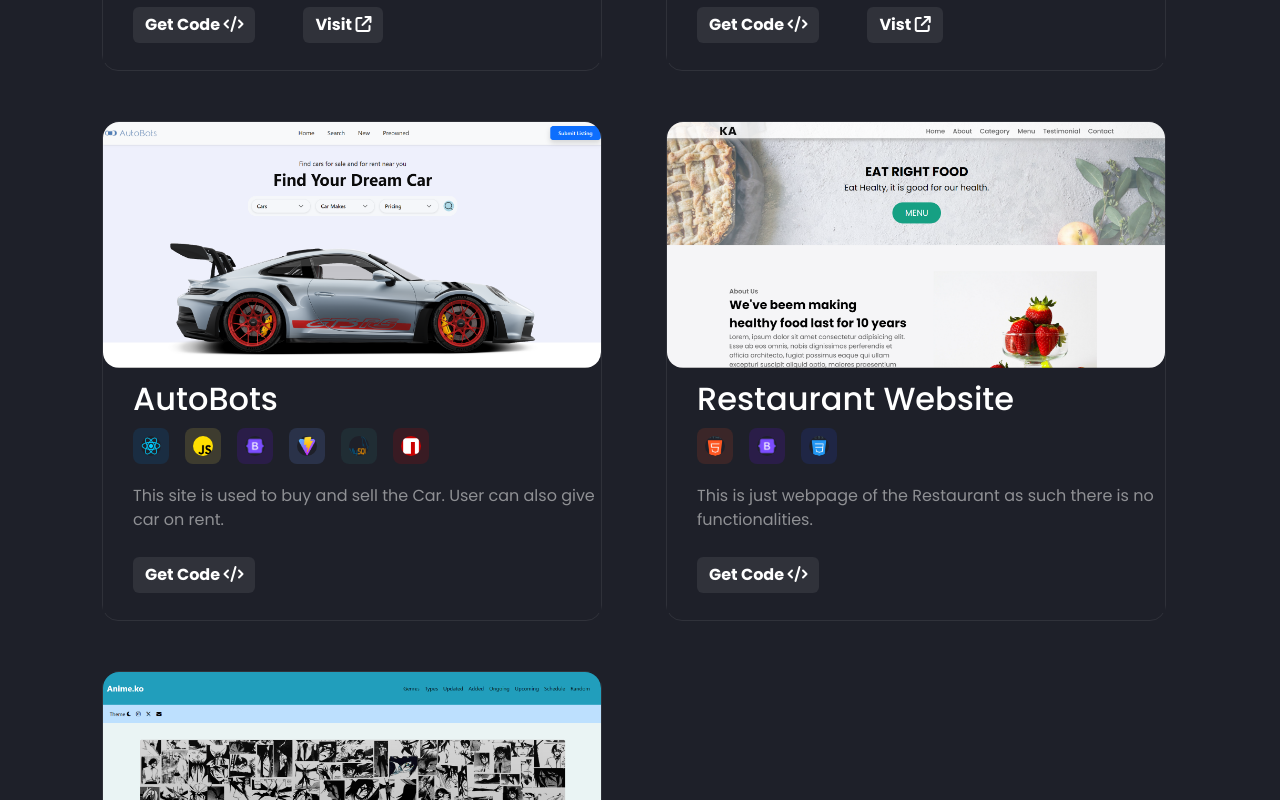
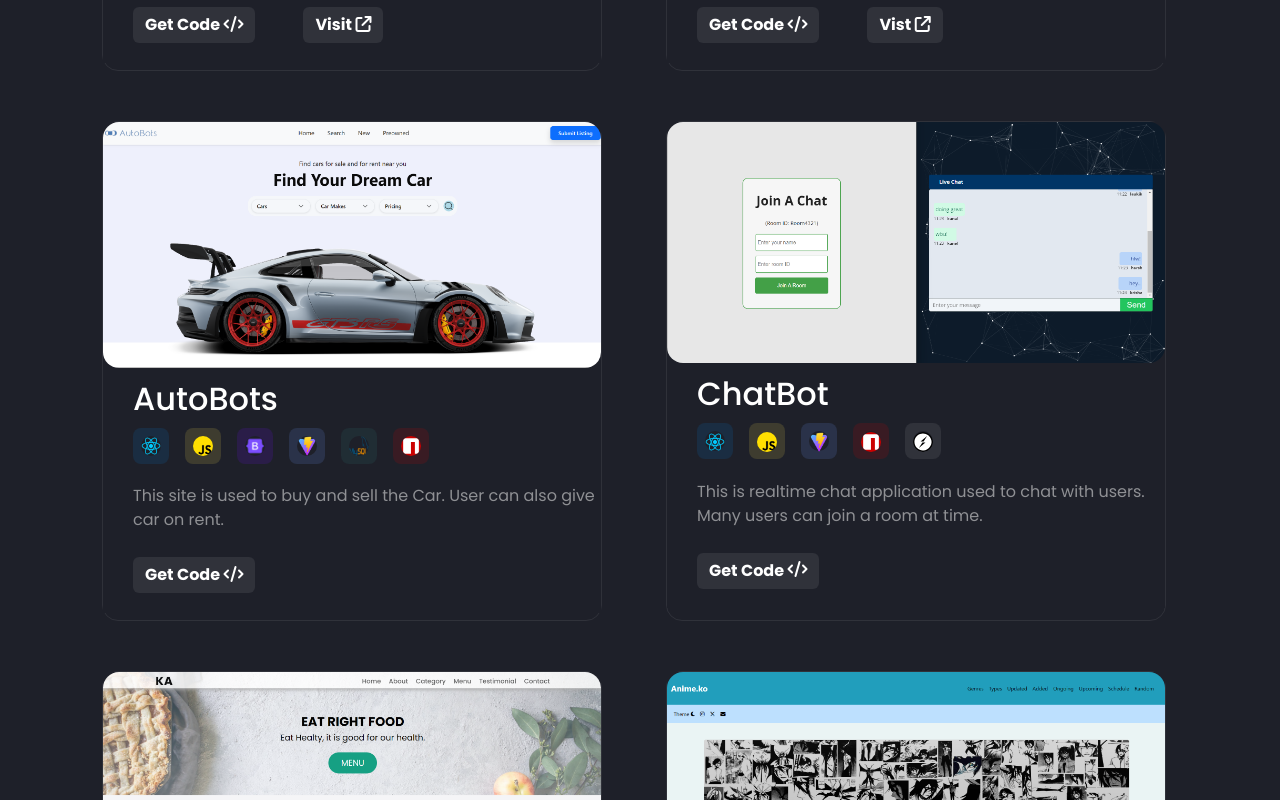
Before and after one commit to kunalambarte17/Portfolio, a React (Vite) app: page /project in a window 1280 px wide. Shown: the part 780-1580 px from the top of the page. Built offline with nearby package versions, Linux system fonts and the light colour scheme.

Commit message:
New Project Added

```diff
--- a/src/components/ProjectCards/ProjectCard.jsx
+++ b/src/components/ProjectCards/ProjectCard.jsx
@@ -5,6 +5,7 @@ import Auto from '../../assets/Pro_Img/Auto.png'
 import Food from '../../assets/Pro_Img/Food.png'
 import Villa from '../../assets/Pro_Img/Villa.png'
 import Rest from '../../assets/Pro_Img/Rest.png'
+import Chat from '../../assets/Pro_Img/Chat.png'
 
 import boot from '../../assets/skills/boot.png'
 import css from '../../assets/skills/css.png'
@@ -17,6 +18,7 @@ import npm from '../../assets/skills/npm.svg'
 import react from '../../assets/skills/react.png'
 import sql from '../../assets/skills/sql.png'
 import vite from '../../assets/skills/vite.png'
+import socket from '../../assets/skills/socket.svg'
 
 
 import AOS from 'aos'
@@ -130,6 +132,35 @@ function ProjectCard() {
                 </div>
             </div>
             <div className="card-box1">
+                <div className="img-box card-img-top special-img">
+                    <img src={Chat} alt="" />
+                </div>
+                <div className='contain'>
+                    <h5 className="c-title">ChatBot</h5>
+                    <div className='btn-pair d-flex'>
+                      <div className="skill-img-div react bg-[#007acc26]">
+                        <img src={react} alt="" className='skill-img' />
+                      </div>
+                      <div className="skill-img-div js bg-[#f0db4f26]">
+                        <img src={js} alt="" className='skill-img' />
+                      </div>
+                      <div className="skill-img-div vite bg-[#6e97fe26]">
+                        <img src={vite} alt="" className='skill-img' />
+                      </div>
+                      <div className="skill-img-div npm bg-[#cc000026]">
+                        <img src={npm} alt="" className='skill-img' />
+                      </div>
+                      <div className="skill-img-div next bg-[#cc000026]">
+                        <img src={socket} alt="" className='skill-img' />
+                      </div>
+                    </div>
+                    <p className="c-text">This is realtime chat application used to chat with users. Many users can join a room at time.</p>
+                    <div className='btn-pair2'>
+                        <a href="https://github.com/kunalambarte17/RealTime_ChatBot" className="btn btn-primary">Get Code <i className="fa-solid fa-code"></i></a>
+                    </div>
+                </div>
+            </div>
+            <div className="card-box1">
                 <div className="img-box card-img-top">
                     <img src={Rest} alt="" />
                 </div>
```
Also changed, not shown: src/assets/Pro_Img/Chat.png (added).
